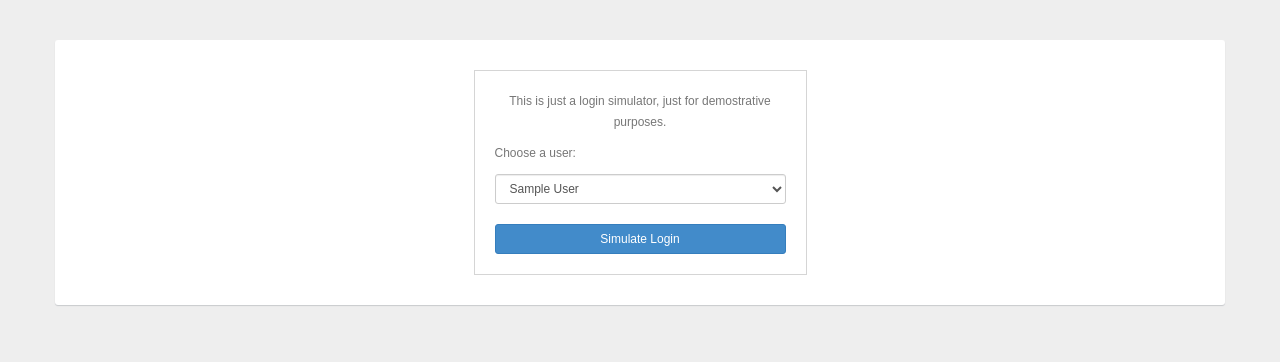
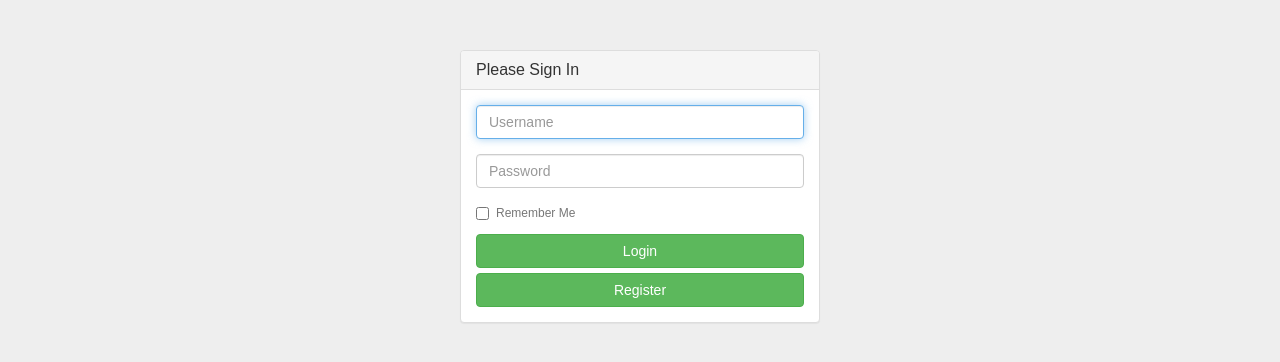
Before and after one commit to premsingh4github/ajaxChat, a PHP site: page /Ajax_chat/ in a window 1280 px wide. Shown: the top 362 px of the page. Run offline with PHP 8.4, Linux system fonts and the light colour scheme; tables that the repository leaves empty or names only in its code hold one stand-in row (values such as "Sample post"); data that the repository does not hold is empty.

Commit message:
login form changed

```diff
--- a/css/style.css
+++ b/css/style.css
@@ -33,3 +33,6 @@ body {
 .greatings {
 	margin-top: 20px;
 }
+.login{
+	margin-top: 50px;
+}
--- a/index.php
+++ b/index.php
@@ -9,34 +9,46 @@
 ?>
 
     <div class="container">
+       <div class="row login">
+           <div class="col-md-4 col-md-offset-4">
+               <div class="login-panel panel panel-default">
+                   <div class="panel-heading">
+                       <h3 class="panel-title">Please Sign In</h3>
+                   </div>
+                   <div class="panel-body">
+                      <?php
+                        if(@$error){
+                          ?>
+                          <div class="alert alert-danger">
+                            <strong>Sorry!</strong> Invalid Credential
+                          </div>
+                          <?php
+                        }
 
-      <div class="row">
-
-      	<div class="content-wrap">
-            <div id="login-simulator">
-
-            	<p align="center">This is just a login simulator, just for demostrative purposes.</p>
-
-                <p>Choose a user:</p>
-                <form action="index.php" method="post">
-                	<select name="user_id" class="form-control input-sm">
-                      <?php
-					  foreach($users as $k => $v)
-					  {
-					  	echo '<option value="'.$v['id'].'">'.$v['display_name'].'</option>';
-					  }
-					  ?>
-                    </select>
-                    <input type="submit" name="submit" class="btn btn-sm btn-block btn-primary" value="Simulate Login" />
-                </form>
-
-            </div>
-
-        </div>
-
-      </div><!-- // row -->
-
-   </div><!-- // container -->
+                       ?>
+                       <form role="form" method="POST">
+                           <fieldset>
+                               <div class="form-group">
+                                   <input class="form-control" placeholder="Username" name="username" type="text" autofocus>
+                               </div>
+                               <div class="form-group">
+                                   <input class="form-control" placeholder="Password" name="password" type="password" value="">
+                               </div>
+                               <div class="checkbox">
+                                   <label>
+                                       <input name="remember" type="checkbox" value="Remember Me">Remember Me
+                                   </label>
+                               </div>
+                               <!-- Change this to a button or input when using this as a form -->
+                               <button type="submit" name="login" class="btn  btn-success btn-block">Login</button>
+                               <a href="register.php" class="btn  btn-success btn-block">Register</a>
+                           </fieldset>
+                       </form>
+                   </div>
+               </div>
+           </div>
+       </div>
+   </div>
 
 <?php
 	include('tpl/footer.php');
```
